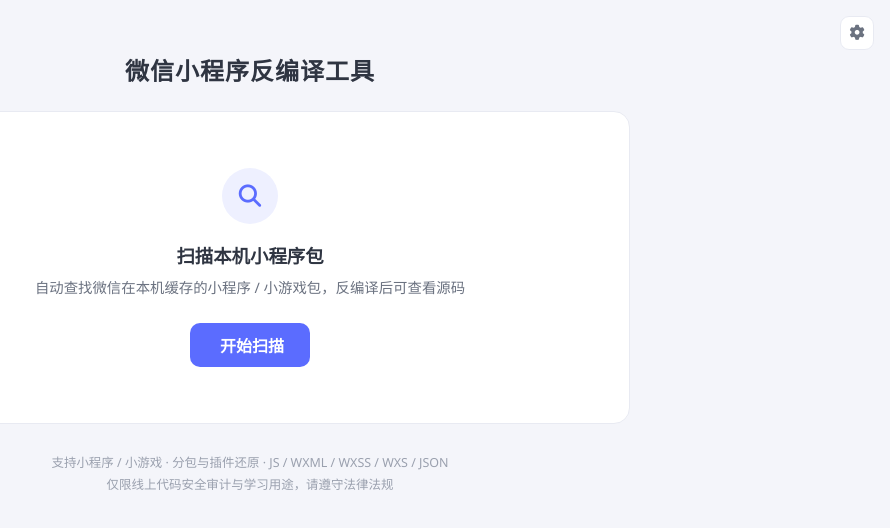
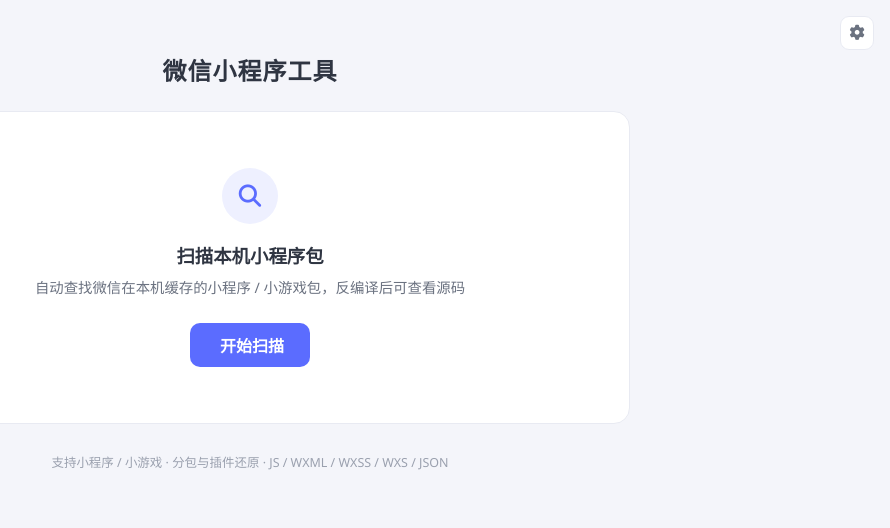
Before and after one commit to 976977577/wedecode, a website: page public/index.html in a window 1280 px wide. Shown: the whole page, without its empty margins (390-1280 px from the left). Drawn offline with Linux system fonts and the light colour scheme.

Commit message:
style(ui): 顶部标题改为「微信小程序工具」, 移除页脚免责声明

```diff
--- a/public/index.html
+++ b/public/index.html
@@ -3,7 +3,7 @@
 <head>
     <meta charset="UTF-8">
     <meta name="viewport" content="width=device-width, initial-scale=1.0">
-    <title>Wedecode - 微信小程序反编译工具</title>
+    <title>微信小程序工具</title>
     <link href="https://cdnjs.cloudflare.com/ajax/libs/font-awesome/6.4.0/css/all.min.css" rel="stylesheet">
     <style>
         * {
@@ -650,7 +650,7 @@
     <div class="drag-strip"></div>
     <div class="app">
         <header class="app-header">
-            <div class="app-title">微信小程序反编译工具</div>
+            <div class="app-title">微信小程序工具</div>
             <button type="button" class="settings-btn" id="settingsBtn" title="设置">
                 <i class="fas fa-gear"></i>
             </button>
@@ -682,8 +682,7 @@
         </section>
 
         <footer class="app-footer">
-            支持小程序 / 小游戏 · 分包与插件还原 · JS / WXML / WXSS / WXS / JSON<br>
-            仅限线上代码安全审计与学习用途，请遵守法律法规
+            支持小程序 / 小游戏 · 分包与插件还原 · JS / WXML / WXSS / WXS / JSON
         </footer>
     </div>
 
```
